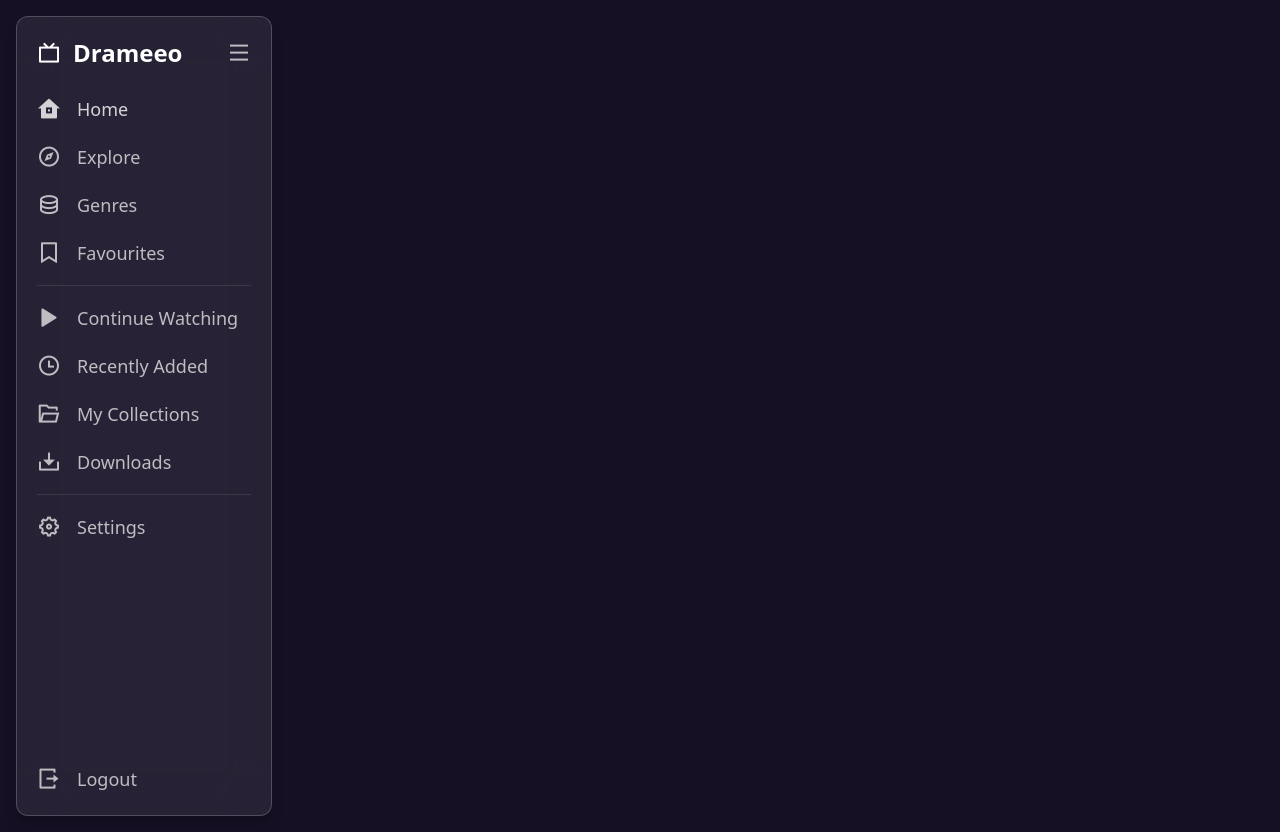
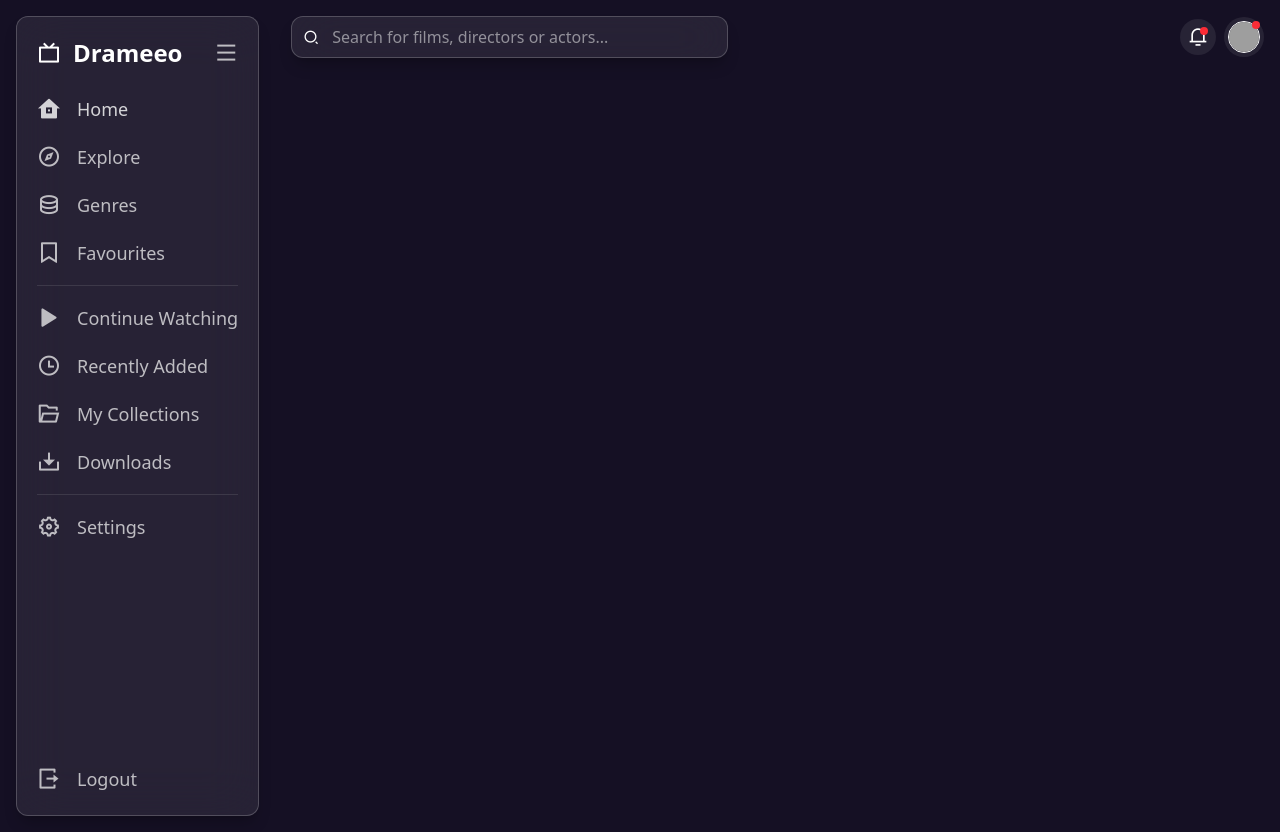
Before and after one commit to AlokKumarYadav2410/drameeo-ott-platform, a React (Vite) app: page / in a window 1280 px wide. Built offline with nearby package versions, Linux system fonts and the light colour scheme; grey boxes are pictures that could not be loaded.

Commit message:
Made hero section

```diff
--- a/src/App.jsx
+++ b/src/App.jsx
@@ -1,12 +1,14 @@
 import React from 'react'
 import SideBarLeft from './Components/SideBar/SideBarLeft'
+import Navbar from './Components/Navbar/Navbar'
 
 const App = () => {
   return (
-    <div className='w-full bg-(--primary-color) min-h-screen p-4 text-white'>
+    <div className='flex gap-8 w-full bg-(--primary-color) min-h-screen p-4 text-white'>
       <SideBarLeft />
-      <div>
-
+      <div className='flex-1 flex flex-col gap-4'>
+        {/* Main Content */}
+        <Navbar />
       </div>
     </div>
   )
--- /dev/null
+++ b/src/Components/MainContainer/HeroSection.jsx
@@ -0,0 +1,34 @@
+import React from 'react'
+import heroImage from '../../assets/profile-image.jpg'
+
+const HeroSection = () => {
+    return (
+        <div className={`rounded-xl flex flex-col p-8 gap-10 relative overflow-hidden bg-cover bg-center w-full border border-white/20`} style={{ backgroundImage: `url(${heroImage})` }}>
+            <div className="bg-[rgba(75,75,75,0.5)] w-fit px-4 py-2 rounded-full text-white text-sm border border-white/20 font-semibold shadow-lg shadow-black/30">
+                <p><span>🔥</span> Now Trending</p>
+            </div>
+            <div className='flex flex-col gap-4 mt-5'>
+                <div className='flex gap-2'>
+                    <div className="bg-[rgba(75,75,75,0.5)] w-fit px-4 py-2 rounded-full text-white text-sm border border-white/20 font-semibold shadow-lg shadow-black/30">
+                        <p>Drama</p>
+                    </div>
+                    <div className="bg-[rgba(75,75,75,0.5)] w-fit px-4 py-2 rounded-full text-white text-sm border border-white/20 font-semibold shadow-lg shadow-black/30">
+                        <p>Fantasy</p>
+                    </div>
+                </div>
+                <div className='w-1/2 flex flex-col gap-2 text-white shadow-black/30'>
+                    <h2 className='text-6xl font-semibold'>Dimensional Kids on an Adventure</h2>
+                    <p>When two curious kids stumble into a hidden portal they travel across magical dimensions while trying to find their way back home...</p>
+                </div>
+            </div>
+
+            <div className='flex items-center gap-2'>
+                <button className='bg-(--secondary-color) px-4 py-2 rounded-lg text-black font-semibold text-lg cursor-pointer active:scale-95 transition-all duration-150'><i className="ri-play-large-fill text-lg"></i> Watch Now</button>
+                <i className="ri-download-2-line text-2xl py-2 px-4 bg-[rgba(90,90,90,0.45)] backdrop-blur-sm rounded-lg shadow-lg shadow-black/30"></i>
+                <p className='text-center text-2xl py-2 px-4 bg-[rgba(90,90,90,0.45)] backdrop-blur-sm rounded-lg shadow-lg shadow-black/30'>...</p>
+            </div>
+        </div>
+    )
+}
+
+export default HeroSection
--- /dev/null
+++ b/src/Components/MainContainer/MainContainer.jsx
@@ -0,0 +1,12 @@
+import React from 'react'
+import HeroSection from './HeroSection'
+
+const MainContainer = () => {
+  return (
+    <div>
+      <HeroSection />
+    </div>
+  )
+}
+
+export default MainContainer
--- a/src/Components/SideBar/SideBarLeft.jsx
+++ b/src/Components/SideBar/SideBarLeft.jsx
@@ -3,7 +3,7 @@ import React from 'react'
 const SideBarLeft = () => {
     return (
         <div className="
-      flex flex-col gap-4 p-5 min-h-screen w-64
+      flex flex-col gap-4 p-5 min-h-screen
       bg-[rgba(255,255,255,0.08)]
       backdrop-blur-xl
       border border-white/20
```
